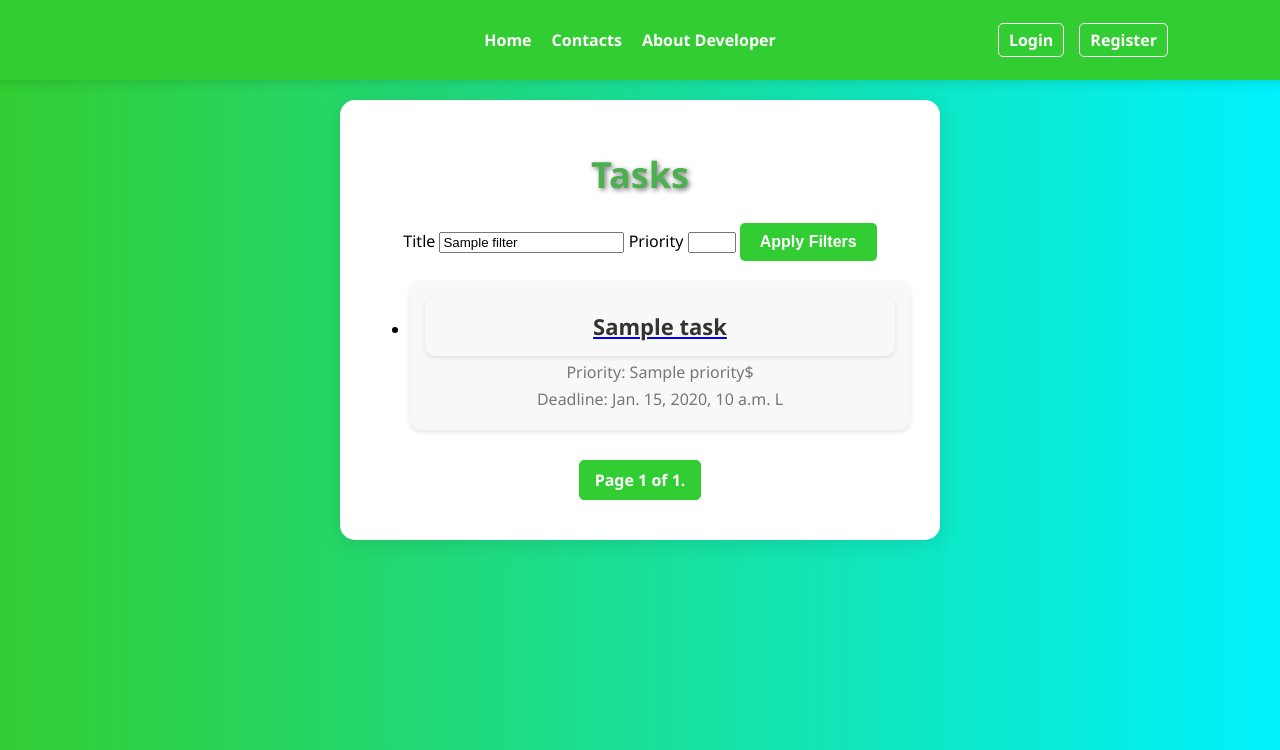
After one commit to TheAlexGrimes30/TodoProject, a Django app: template TodoProject/templates/tasks.html in a window 1280 px wide. The commit adds this page. Shown: the top 750 px of the page. Run offline with Django 5.2, Linux system fonts and the light colour scheme; the template is opened without the code that fills it: most values are stand-ins (such as "Sample title", 1, 10 or a date in 2020).

Commit message:
List stylesand Details view created

```diff
--- a/TodoProject/static/css/main_styles.css
+++ b/TodoProject/static/css/main_styles.css
@@ -190,3 +190,89 @@ button[type="submit"]:hover {
     color: #333;
     margin-bottom: 5px;
 }
+
+.tasks-list {
+    margin-top: 20px;
+    padding: 0;
+    list-style: none;
+}
+
+.tasks-list li {
+    background: #f8f8f8;
+    border-radius: 10px;
+    padding: 15px;
+    margin-bottom: 10px;
+    box-shadow: 0 2px 5px rgba(0, 0, 0, 0.1);
+    transition: transform 0.3s ease, background-color 0.3s ease;
+}
+
+.tasks-list li:hover {
+    background-color: #f0f0f0;
+    transform: translateY(-5px);
+}
+
+.tasks-list h3 {
+    color: #333;
+    font-size: 22px;
+    margin: 0;
+}
+
+.tasks-list p {
+    color: #777;
+    font-size: 16px;
+    margin: 5px 0;
+}
+
+.pagination {
+    display: flex;
+    justify-content: center;
+    align-items: center;
+    margin-top: 20px;
+    padding: 10px 0;
+}
+
+.pagination .step-links {
+    display: flex;
+    justify-content: center;
+    align-items: center;
+}
+
+.pagination .step-links a {
+    font-size: 16px;
+    font-weight: bold;
+    padding: 8px 15px;
+    color: #4CAF50;
+    text-decoration: none;
+    margin: 0 5px;
+    border: 1px solid #4CAF50;
+    border-radius: 5px;
+    transition: background-color 0.3s ease, color 0.3s ease;
+}
+
+.pagination .step-links a:hover,
+.pagination .step-links a:focus {
+    background-color: #32cd32;
+    color: white;
+}
+
+.pagination .step-links .current {
+    padding: 8px 15px;
+    background-color: #32cd32;
+    color: white;
+    border: 1px solid #32cd32;
+    border-radius: 5px;
+    font-weight: bold;
+}
+
+.pagination .step-links a:disabled {
+    background-color: #f0f0f0;
+    color: #aaa;
+    border: 1px solid #f0f0f0;
+    pointer-events: none;
+}
+
+.pagination .step-links a:active {
+    background-color: #00f2fe;
+    color: white;
+    transform: translateY(1px);
+}
--- a/TodoProject/templates/contacts.html
+++ b/TodoProject/templates/contacts.html
@@ -1,8 +1,6 @@
 {% extends 'base.html' %}
 
 {% block title %}{{title|default:"Todo Manager"}}{% endblock %}
-
-{% include 'headers.html' %}
 
 {% block content %}
     <h1>Contacts</h1>
--- /dev/null
+++ b/TodoProject/templates/tasks.html
@@ -0,0 +1,59 @@
+{% extends 'base.html' %}
+
+{% block title %}{{title|default:"Todo Manager"}}{% endblock %}
+
+{% block content %}
+    <h1>Tasks</h1>
+    <form method="get" class="form-container">
+        <label for="title">Title</label>
+        <input type="text" id="title" name="title" value="{{ filters.title }}">
+
+        <label for="priority">Priority</label>
+        <input
+            type="number"
+            id="priority"
+            name="priority"
+            value="{{ filters.priority }}"
+            min="1"
+            max="5"
+        >
+
+        <button type="submit">Apply Filters</button>
+    </form>
+
+    <div class="tasks-list">
+        {% if tasks %}
+            <ul>
+                {% for fridge in tasks %}
+                    <li>
+                        <a href="{% url 'details' slug=task.slug %}">
+                            <h3>{{ task.title }}</h3>
+                        </a>
+                        <p>Priority: {{ task.priority }}$</p>
+                        <p>Deadline: {{ task.deadline }} L</p>
+                    </li>
+                {% endfor %}
+            </ul>
+        {% else %}
+            <p>Tasks not found.</p>
+        {% endif %}
+    </div>
+
+    <div class="pagination">
+    <span class="step-links">
+        {% if page_obj.has_previous %}
+            <a href="?page=1&{{ query_params }}">« first</a>
+            <a href="?page={{ page_obj.previous_page_number }}&{{ query_params }}">previous</a>
+        {% endif %}
+
+        <span class="current">
+            Page {{ page_obj.number }} of {{ page_obj.paginator.num_pages }}.
+        </span>
+
+        {% if page_obj.has_next %}
+            <a href="?page={{ page_obj.next_page_number }}&{{ query_params }}">next</a>
+            <a href="?page={{ page_obj.paginator.num_pages }}&{{ query_params }}">last »</a>
+        {% endif %}
+    </span>
+</div>
+{% endblock %}
```
Also changed, not shown: TodoProject/TaskApp/views.py (+12 -3 lines).
